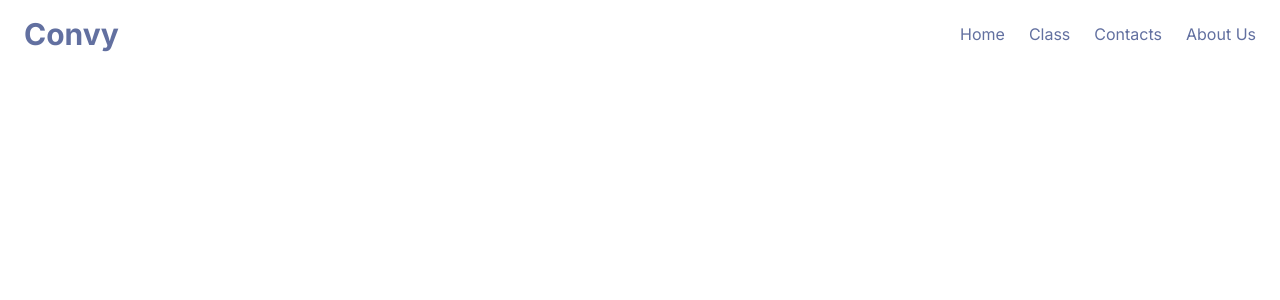
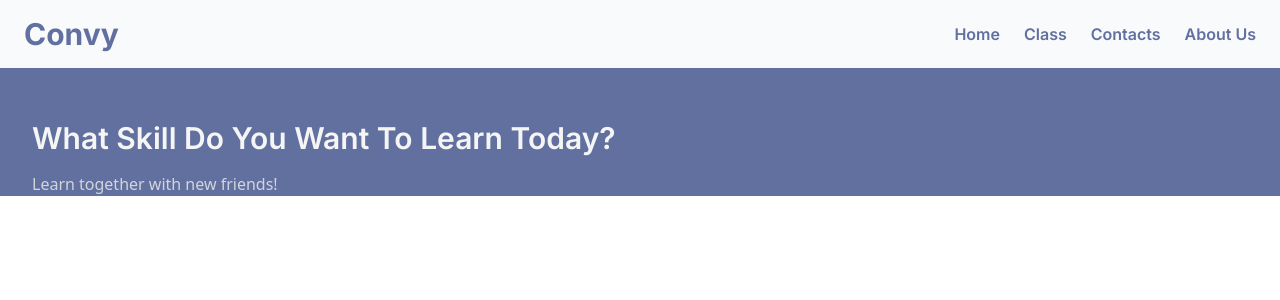
Before and after one commit to oxqlion/GarudaHacks-Repo, a React (Vite) app in the folder client/: page / in a window 1280 px wide. Shown: the top 300 px of the page. Built offline with nearby package versions, Linux system fonts and the light colour scheme.

Commit message:
progress for changing laptop

```diff
--- a/client/src/HomeView.jsx
+++ b/client/src/HomeView.jsx
@@ -4,8 +4,15 @@ import Navbar from "./components/Navbar";
 
 const Home = () => {
   return (
-    <div>
+    <div className="w-screen h-screen">
       <Navbar />
+      <div className="w-full pt-20 bg-primary">
+        {/* Adjust pt-20 based on navbar height */}
+        <h1 className="text-white text-left text-3xl font-inter font-semibold px-8 pt-10 pb-4 mr-10">
+          What Skill Do You Want To Learn Today?
+        </h1>
+        <h2 className="text-gray-300 px-8">Learn together with new friends!</h2>
+      </div>
     </div>
   );
 };
--- a/client/src/components/Navbar.jsx
+++ b/client/src/components/Navbar.jsx
@@ -8,7 +8,7 @@ const Navbar = () => {
   };
 
   return (
-    <div className="fixed w-full bg-white border-b-1 border-primary z-50">
+    <div className="fixed w-full bg-slate-50 border-b-1 border-primary z-50">
       <div className="w-full flex flex-row justify-between items-center px-6 py-4">
         <h2 className="text-3xl font-bold text-primary font-inter">Convy</h2>
         <button
@@ -30,7 +30,7 @@ const Navbar = () => {
             ></path>
           </svg>
         </button>
-        <ul className="hidden md:flex md:flex-row md:items-center md:space-x-6 text-primary font-inter">
+        <ul className="hidden md:flex md:flex-row md:items-center md:space-x-6 text-primary font-inter font-semibold">
           <li className="hover:text-blue-500 cursor-pointer">Home</li>
           <li className="hover:text-blue-500 cursor-pointer">Class</li>
           <li className="hover:text-blue-500 cursor-pointer">Contacts</li>
@@ -40,7 +40,7 @@ const Navbar = () => {
       <ul
         className={`${
           isMenuOpen ? "block" : "hidden"
-        } md:hidden flex flex-col items-left space-y-6 pb-4 text-primary transition-all duration-300 ease-in-out transform px-8 font-semibold ${
+        } md:hidden flex flex-col items-left space-y-6 pb-4 text-primary duration-300 ease-in-out font-inter transform px-8 font-semibold ${
           isMenuOpen ? "translate-y-0" : "-translate-y-full"
         }`}
       >
--- a/client/src/firebaseConfig.js
+++ b/client/src/firebaseConfig.js
@@ -1,18 +1,18 @@
 // Import the functions you need from the SDKs you need
 import { initializeApp } from "firebase/app";
-import { getFirestore } from "firebase/firestore"
+import { getFirestore } from "firebase/firestore";
 import { getAuth } from "firebase/auth";
 // TODO: Add SDKs for Firebase products that you want to use
 // https://firebase.google.com/docs/web/setup#available-libraries
 
 // Your web app's Firebase configuration
 const firebaseConfig = {
-  apiKey: "",
-  authDomain: "",
-  projectId: "",
-  storageBucket: "",
-  messagingSenderId: "",
-  appId: ""
+  apiKey: "AIzaSyA6ZEt_D0ML7UOSYCr26UvwCAhPj9yr2Ww",
+  authDomain: "convy-565c5.firebaseapp.com",
+  projectId: "convy-565c5",
+  storageBucket: "convy-565c5.appspot.com",
+  messagingSenderId: "906417436548",
+  appId: "1:906417436548:web:b84062e5655f83f0270fd1",
 };
 
 // Initialize Firebase
--- a/client/tailwind.config.js
+++ b/client/tailwind.config.js
@@ -6,11 +6,12 @@ export default {
       fontFamily: {
         inter: ["Inter", "sans-serif"],
       },
-    },
-    colors: {
-      "text-box-bg": "#ECECEC",
-      "button-color": "#6270A0",
-      "primary": "#6270A0",
+      colors: {
+        "text-box-bg": "#ECECEC",
+        "button-color": "#6270A0",
+        primary: "#6270A0",
+        white: "#f5f5f5",
+      },
     },
   },
   plugins: [],
```
